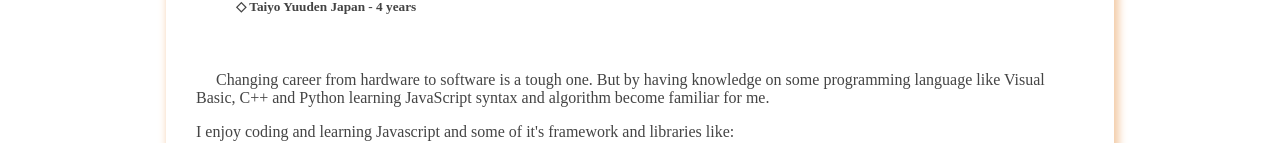
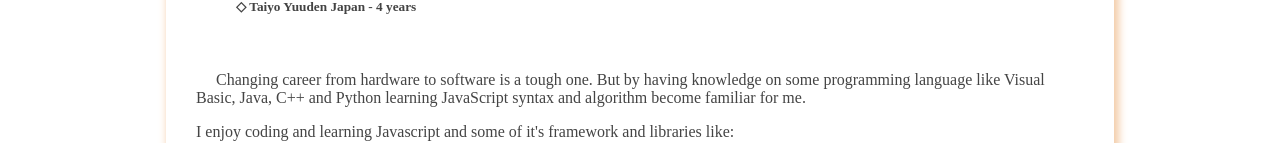
Before and after one commit to rcjdiv/mysite, a Next.js app: page /about in a window 1280 px wide. Shown: the part 665-808 px from the top of the page. Built offline with nearby package versions, Linux system fonts and the light colour scheme; a web font is replaced by a local one.

Commit message:
Update about.js

```diff
--- a/pages/about.js
+++ b/pages/about.js
@@ -58,7 +58,7 @@ const about = () => {
             <p>
               &emsp; Changing career from hardware to software is a tough one.
               But by having knowledge on some programming language like Visual
-              Basic, C++ and Python learning JavaScript syntax and
+              Basic, Java, C++ and Python learning JavaScript syntax and
               algorithm become familiar for me.
             </p>
             <p>
```
